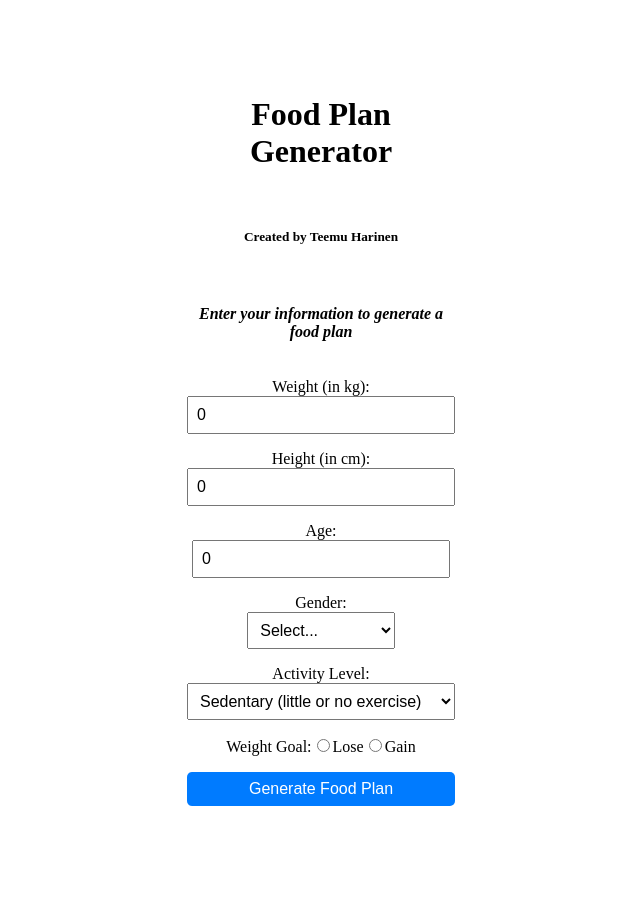
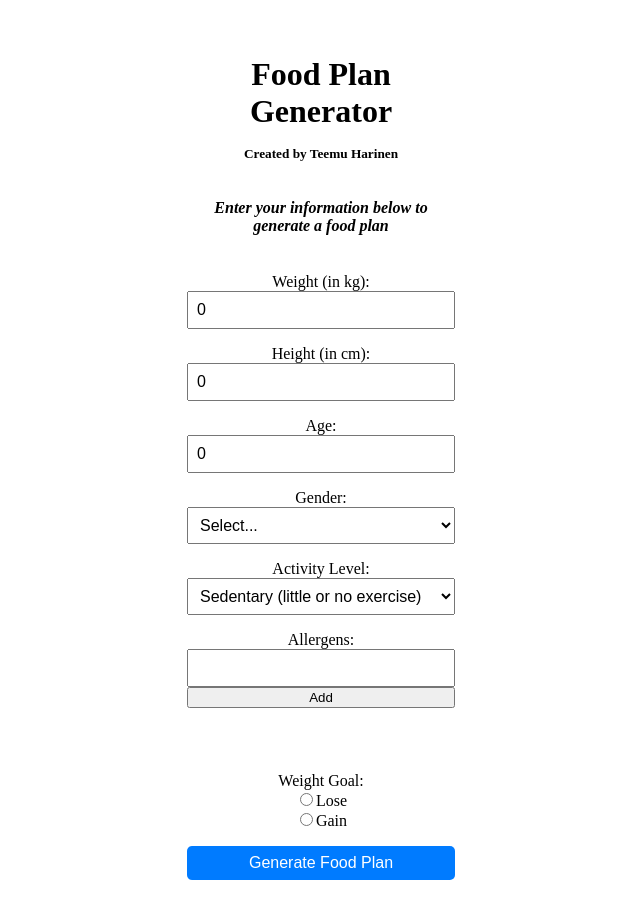
Before and after one commit to TeemuHarinen/RuokaAI, a React (Vite) app in the folder client/: page / in a window 1280 px wide. Shown: the top 918 px of the page, without its empty margins (319-959 px from the left). Before the commit the page ends 880 px from the top, so only its background shows below. Built offline with nearby package versions, Linux system fonts and the light colour scheme.

Commit message:
Add allergens feature

```diff
--- a/client/src/pages/Home.jsx
+++ b/client/src/pages/Home.jsx
@@ -2,15 +2,14 @@
 
 import { useState } from 'react';
 import axios from 'axios';
-
 
 const FoodPlanTable = ({ foodPlan, total }) => {
   console.log('food plan:', foodPlan)
   if (!foodPlan) {
       return null;
   }
+  console.log('food plan', foodPlan)
 
-  console.log('food plan', foodPlan)
   return (
       <div>
           <h1>Food Plan</h1>
@@ -81,6 +80,15 @@ const Home = () => {
   const [activityLevel, setActivityLevel] = useState(1.2);
   const [weightGoal, setWeightGoal] = useState('');
   const [foodPlan, setFoodPlan] = useState(null);
+  const [allergens, setAllergens] = useState([]);
+  const [newAllergen, setNewAllergen] = useState('');
+
+  const addNewAllergen = () => {
+    if (newAllergen.trim() !== '') { // prevent empty allegens from being added
+        setAllergens([...allergens, newAllergen]);
+        setNewAllergen('');
+      }
+  };
 
   const calculateCalories = () => {
     let bmr;
@@ -94,9 +102,12 @@ const Home = () => {
 
   const handleSubmit = async (e) => {
     e.preventDefault();
-    const calories = calculateCalories();
+    var calories = calculateCalories() // round to nearest whole number
+    calories = Math.round(calories);
     try {
-      const response = await axios.post('http://localhost:3001/api/food-plan', { calories, weightGoal });
+      console.log('calories:', calories);
+      console.log('weightGoal:', weightGoal);
+      const response = await axios.post('http://localhost:3001/api/food-plan', { calories, weightGoal, allergens: allergens.join(',') });
       const parsedJson = JSON.parse(response.data.foodPlan);
       console.log('parsedJson:', parsedJson);
       setFoodPlan(parsedJson);
@@ -134,25 +145,69 @@ const Home = () => {
     width: '100%',
   };
 
+  const labelStyle = {
+    display: 'flex',
+    flexDirection: 'column',
+    width: '100%',
+  };
+
+  const radioStyle = {
+    display: 'flex',
+    gap: '1em',
+  };
+
+  const headingStyle = {
+    textAlign: 'center',
+    margin: '0'
+  };
+
+  const tableStyle = {
+    marginTop: '2em', // add some space above the table
+    borderCollapse: 'collapse', // collapse borders into a single line
+    width: '100%', // make the table take up the full width of its container
+    borderRadius: '0.5em'
+  };
+
+  const containerStyle = {
+    display: 'flex',
+    flexDirection: 'column',
+    justifyContent: 'center',
+    alignItems: 'center',
+    height: '100vh',
+    overFlowY: 'auto',
+    };
+
+  const allergenStyle = {
+    display: 'inline-block',
+    border: '1px solid black',
+    borderRadius: '5px',
+    backgroundColor: 'lightgreen',
+    padding: '5px',
+    margin: '5px',
+    color: 'black',
+    fontSize: '14px',
+  };
+
+
   return (
-    <div style={{ display: 'flex', justifyContent: 'center', alignItems: 'center', height: '100vh' }}>
+    <div style={{containerStyle}}>
       <form onSubmit={handleSubmit} style={formStyle}>
-        <h1>Food Plan Generator</h1>
-        <h5> Created by Teemu Harinen</h5>
-        <h4 style={{fontStyle:'italic'}}>Enter your information to generate a food plan</h4>
-        <label>
+        <h1 style={headingStyle}>Food Plan Generator</h1>
+        <h5 style={headingStyle}> Created by Teemu Harinen</h5>
+        <h4 style={{headingStyle, fontStyle:'italic'}}>Enter your information below to generate a food plan</h4>
+        <label style={labelStyle}>
           Weight (in kg):
           <input type="number" value={weight} onChange={(e) => setWeight(e.target.value)} required style={inputStyle} />
         </label>
-        <label>
+        <label style={labelStyle}>
           Height (in cm):
           <input type="number" value={height} onChange={(e) => setHeight(e.target.value)} required style={inputStyle} />
         </label>
-        <label>
+        <label style={labelStyle}>
           Age:
           <input type="number" value={age} onChange={(e) => setAge(e.target.value)} required style={inputStyle} />
         </label>
-        <label>
+        <label style={labelStyle}>
           Gender:
           <select value={gender} onChange={(e) => setGender(e.target.value)} required style={inputStyle}>
             <option value="">Select...</option>
@@ -160,7 +215,7 @@ const Home = () => {
             <option value="female">Female</option>
           </select>
         </label>
-        <label>
+        <label style={labelStyle}>
           Activity Level:
           <select value={activityLevel} onChange={(e) => setActivityLevel(e.target.value)} required style={inputStyle}>
             <option value="1.2">Sedentary (little or no exercise)</option>
@@ -170,70 +225,33 @@ const Home = () => {
             <option value="1.9">Extra active (very hard exercise/physical job & exercise)</option>
           </select>
         </label>
-        <label>
+        <label style={labelStyle}>
+        Allergens:
+            <input type="text" value={newAllergen} onChange={(e) => setNewAllergen(e.target.value)} style={inputStyle} />
+            <button type="button" onClick={addNewAllergen}>Add</button>
+        </label>
+        <ul style={{display: 'flex', flexDirection: 'row', flexWrap: 'wrap' }}>
+        {allergens.map((allergen, index) => (
+            <li key={index} style={allergenStyle}>
+            {allergen}
+            </li> ))}
+        </ul>
+        <label style={labelStyle}>
           Weight Goal:
-          <label>
+          <label style={{radioStyle}}>
             <input type="radio" value="lose" checked={weightGoal === 'lose'} onChange={(e) => setWeightGoal(e.target.value)} required />
             Lose
           </label>
-          <label>
+          <label style={{radioStyle}}>
             <input type="radio" value="gain" checked={weightGoal === 'gain'} onChange={(e) => setWeightGoal(e.target.value)} required />
             Gain
           </label>
         </label>
         <button type="submit" style={buttonStyle}>Generate Food Plan</button>
       </form>
-      {foodPlan && <FoodPlanTable foodPlan={foodPlan.food_plan} total={foodPlan.total} />}
+      {foodPlan && <FoodPlanTable style={tableStyle}foodPlan={foodPlan.food_plan} total={foodPlan.total} />}
     </div>
   );
 };
 
 export default Home;
-
-/*
-const Home = () => {
-  const [calories, setCalories] = useState(0);
-  const [weightGoal, setWeightGoal] = useState('');
-  const [foodPlan, setFoodPlan] = useState(null);
-
-  const handleSubmit = async (e) => {
-      e.preventDefault();
-      try {
-          const response = await axios.post('http://localhost:3001/api/food-plan', { calories, weightGoal });
-          const parsedJson = JSON.parse(response.data.foodPlan);
-          console.log('parsedJson:', parsedJson);
-          setFoodPlan(parsedJson);
-      } catch (error) {
-          console.error('Error generating food plan:', error);
-      }
-  };
-
-  return (
-      <div>
-          <form onSubmit={handleSubmit}>
-              <label>
-                  Calories:
-                  <input type="number" value={calories} onChange={(e) => setCalories(e.target.value)} required />
-              </label>
-              <br />
-              <label>
-                  Weight Goal:
-                  <label>
-                      <input type="radio" value="lose" checked={weightGoal === 'lose'} onChange={(e) => setWeightGoal(e.target.value)} required />
-                      Lose
-                  </label>
-                  <label>
-                      <input type="radio" value="gain" checked={weightGoal === 'gain'} onChange={(e) => setWeightGoal(e.target.value)} required />
-                      Gain
-                  </label>
-              </label>
-              <br />
-              <button type="submit">Generate Food Plan</button>
-          </form>
-          {foodPlan && <FoodPlanTable foodPlan={foodPlan.food_plan} total={foodPlan.total} />}
-      </div>
-  );
-};
-
-export default Home;
-*/
```
Also changed, not shown: 2 other files (tests, documents, lock files or other folders).
